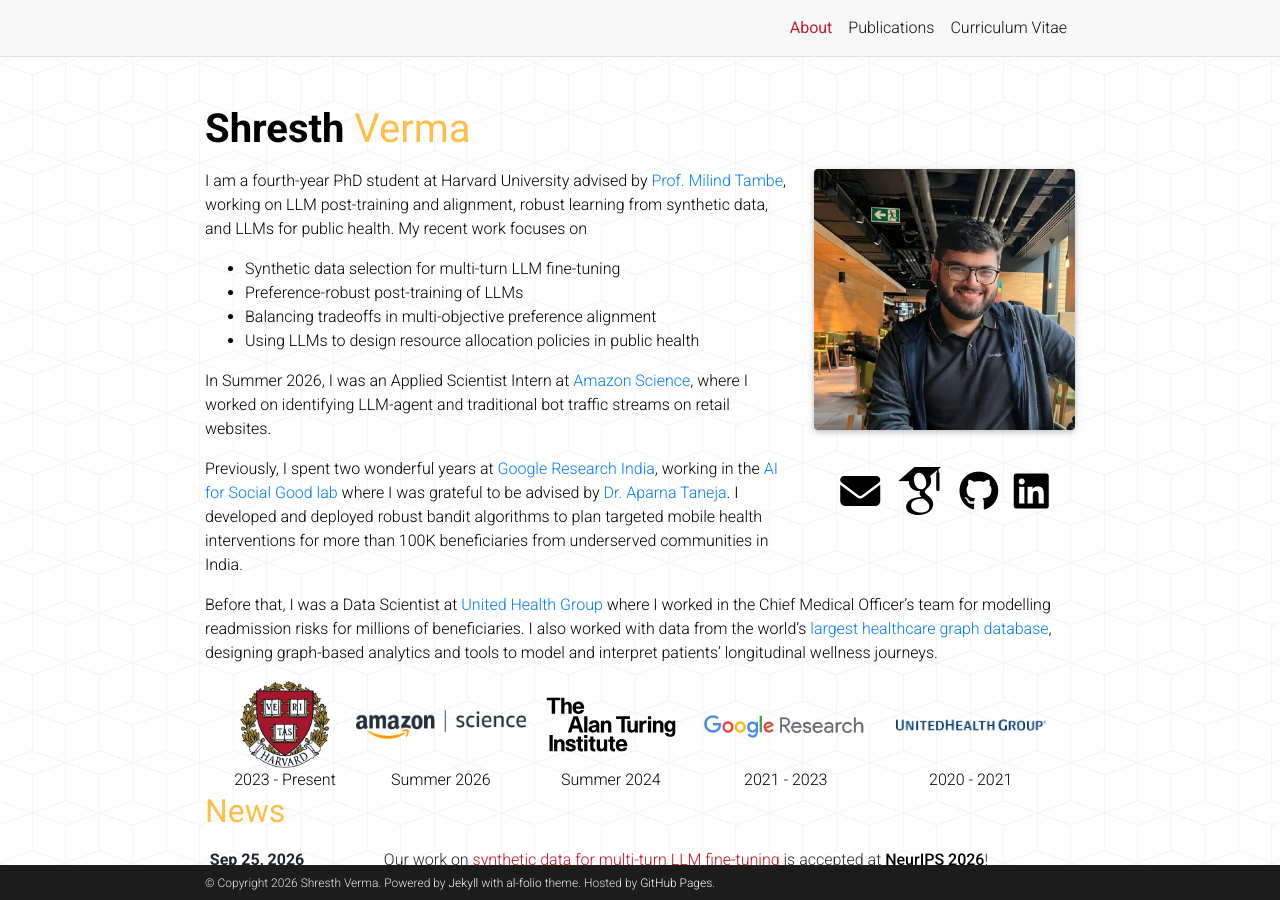
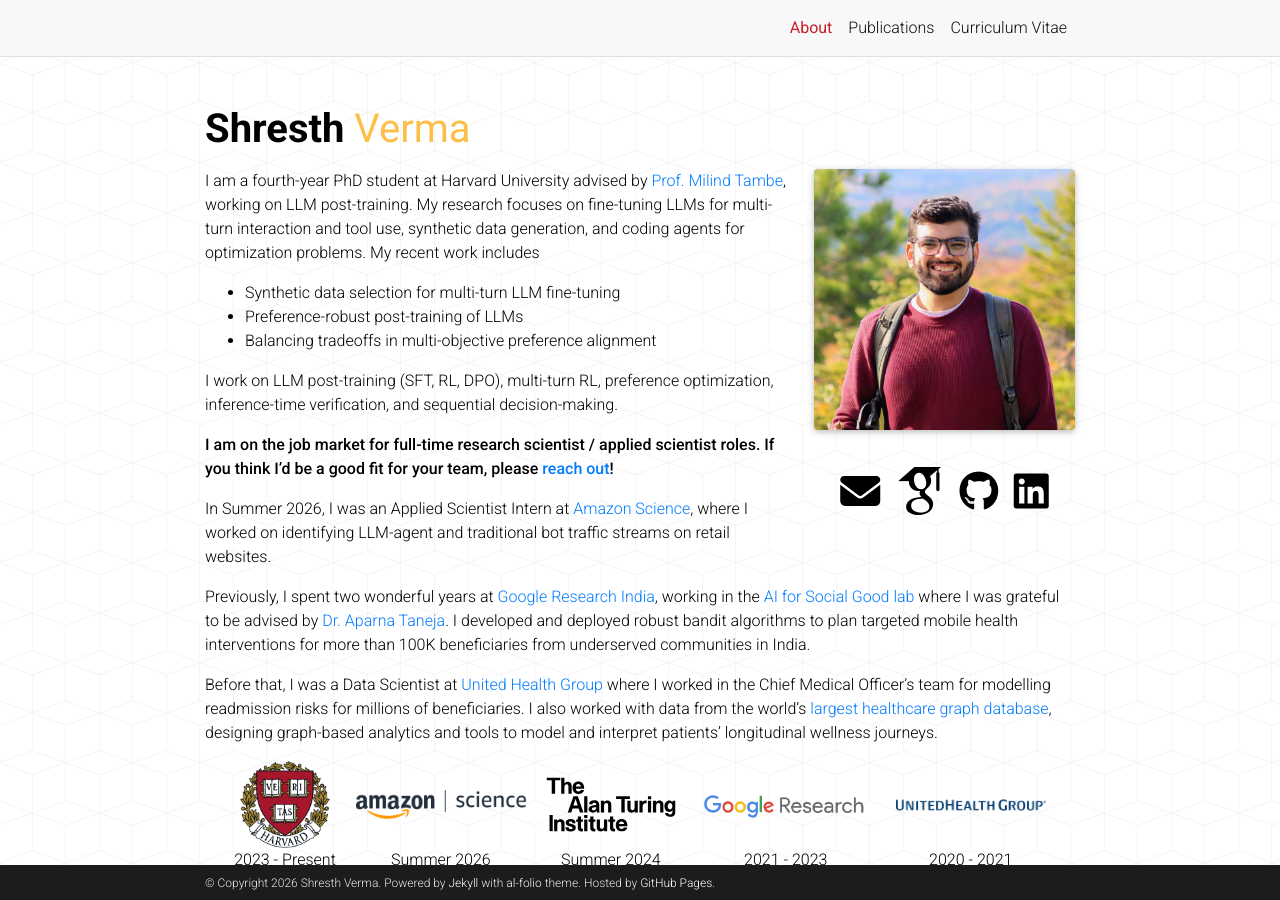
Before and after one commit to vermashresth/vermashresth.github.io, a Jekyll site: the page built from _pages/about.md, in a window 1280 px wide and 900 px high. Built offline with Jekyll 4.4.1, drawn with Linux system fonts in a browser that asks for light colours; some web fonts are replaced; comment, search, counter and statistics services are not loaded; a style sheet for code colours, icons or effects is not loaded.

Commit message:
Update profile photo and refocus about-page pitch on LLM post-training
Add job-market note with contact link.

Co-Authored-By: Claude Opus 5.5 <noreply@anthropic.com>
Claude-Session: https://claude.ai/code/session_01YVjkPUTKLxGbVb3KufMJdZ

```diff
--- a/_pages/about.md
+++ b/_pages/about.md
@@ -14,11 +14,14 @@ latest_posts: false  # includes a list of the newest posts
 selected_papers: true # includes a list of papers marked as "selected={true}"
 social: true  # includes social icons at the bottom of the page
 ---
-I am a fourth-year PhD student at Harvard University advised by [Prof. Milind Tambe](https://teamcore.seas.harvard.edu/tambe), working on LLM post-training and alignment, robust learning from synthetic data, and LLMs for public health. My recent work focuses on
+I am a fourth-year PhD student at Harvard University advised by [Prof. Milind Tambe](https://teamcore.seas.harvard.edu/tambe), working on LLM post-training. My research focuses on fine-tuning LLMs for multi-turn interaction and tool use, synthetic data generation, and coding agents for optimization problems. My recent work includes
 - Synthetic data selection for multi-turn LLM fine-tuning
 - Preference-robust post-training of LLMs
 - Balancing tradeoffs in multi-objective preference alignment
-- Using LLMs to design resource allocation policies in public health
+
+I work on LLM post-training (SFT, RL, DPO), multi-turn RL, preference optimization, inference-time verification, and sequential decision-making.
+
+**I am on the job market for full-time research scientist / applied scientist roles. If you think I'd be a good fit for your team, please [reach out](mailto:{{ 'sverma@g.harvard.edu' | encode_email }})!**
 
 In Summer 2026, I was an Applied Scientist Intern at [Amazon Science](https://www.amazon.science/), where I worked on identifying LLM-agent and traditional bot traffic streams on retail websites.
 
```
Also changed, not shown: assets/img/me.jpeg.
